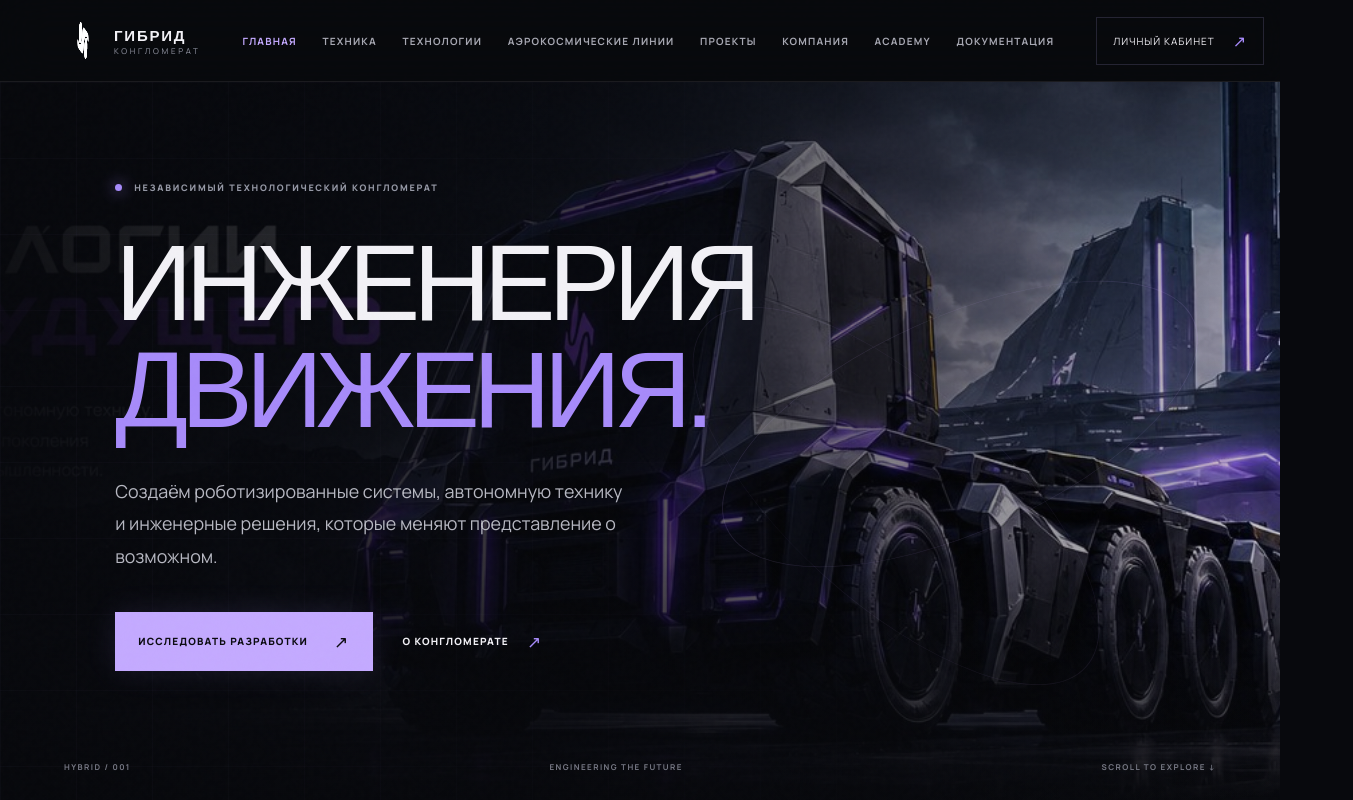
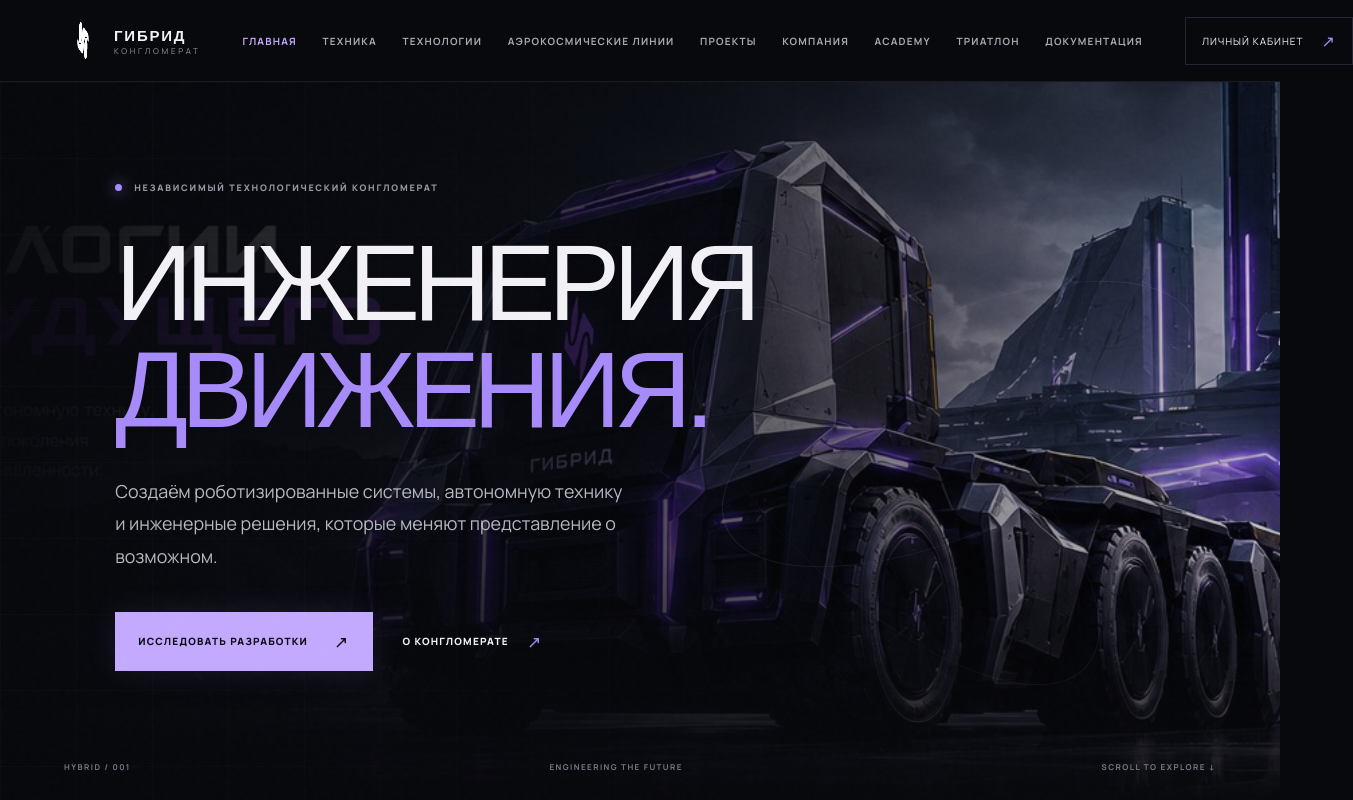
Before and after one commit to hybryd-conglomerate/ecosystem, a React (Vite) app: page / in a window 1280 px wide. Shown: the top 800 px of the page, 1353 px wide, since content can reach past the window. Built offline with nearby package versions, Linux system fonts and the light colour scheme; a web font is replaced by a local one.

Commit message:
Update data.js

```diff
--- a/src/data.js
+++ b/src/data.js
@@ -6,6 +6,7 @@ export const nav = [
   ['/projects', 'Проекты'],
   ['/company', 'Компания'],
   ['/academy', 'Academy'],
+  ['/triathlon', 'Триатлон'],
   ['/docs', 'Документация'],
 
 ];
```
